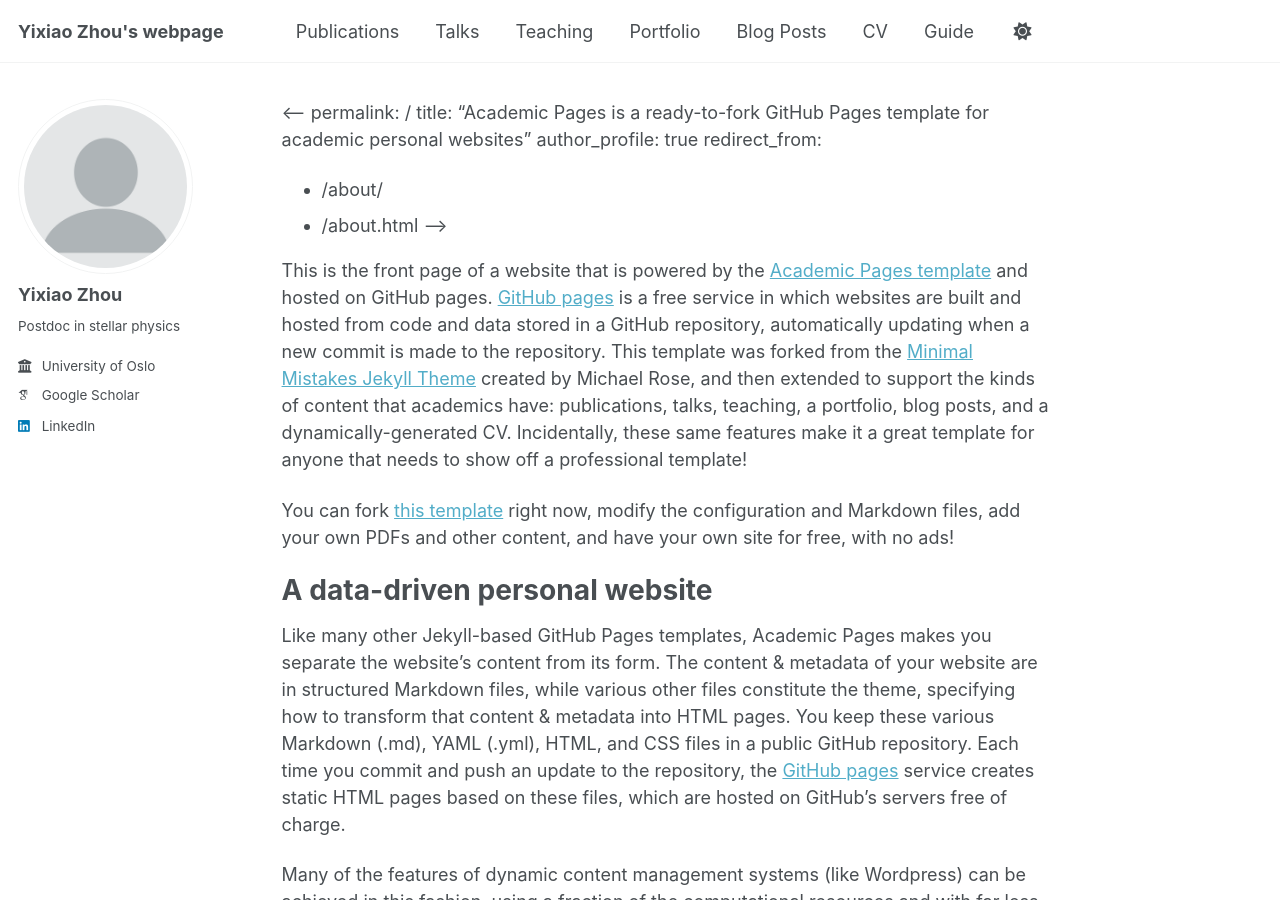
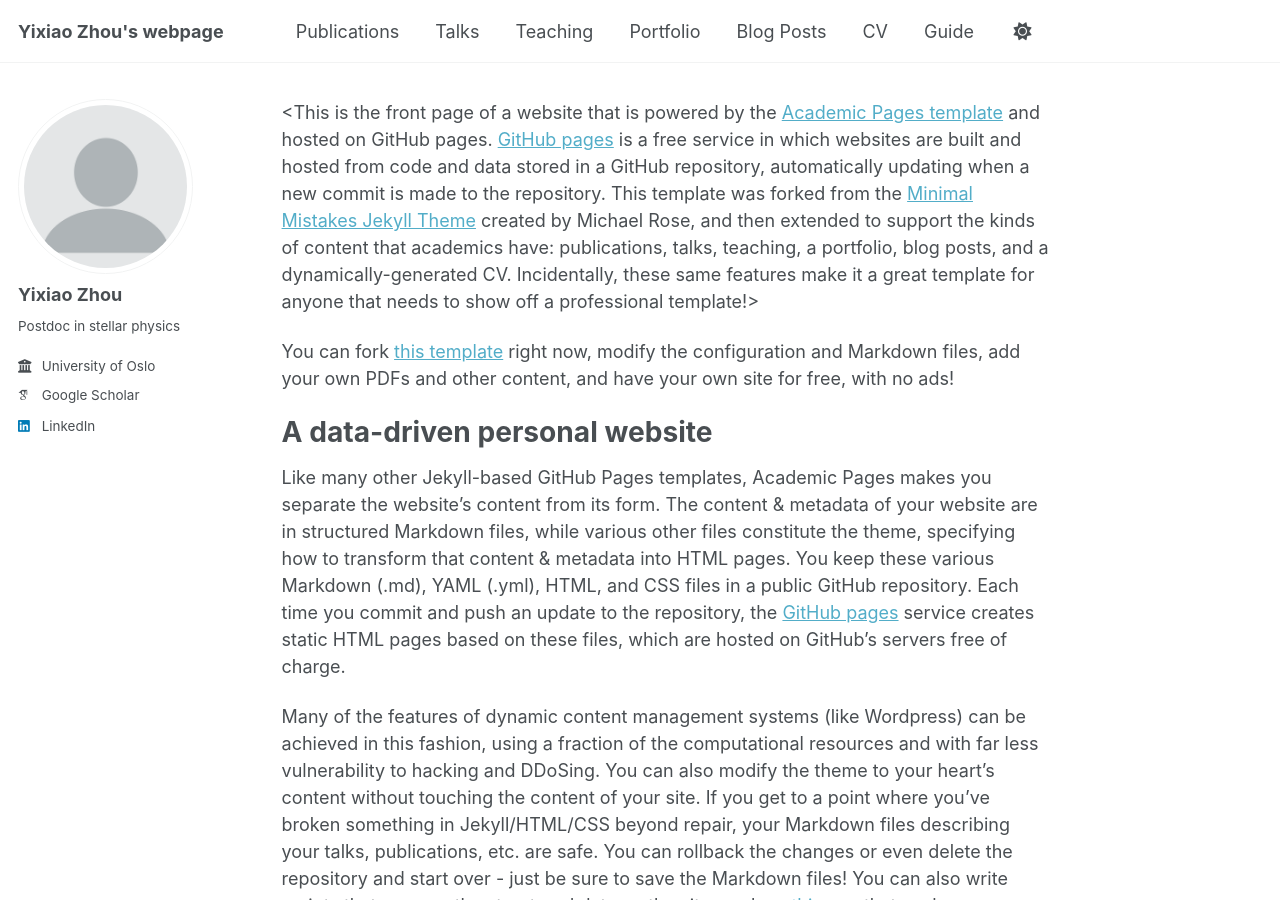
Before and after one commit to zhouyx48/zhouyx48.github.io, a Jekyll site: the page built from _pages/about.md, in a window 1280 px wide and 900 px high. Built offline with Jekyll 4.4.1, drawn with Linux system fonts in a browser that asks for light colours; some web fonts are replaced; our own code applies the rules of GitHub Pages for plain Markdown files; a script that is not in the unit is left out.

Commit message:
test commit

```diff
--- a/_pages/about.md
+++ b/_pages/about.md
@@ -1,13 +1,13 @@
-<---
+---
 permalink: /
-title: "Academic Pages is a ready-to-fork GitHub Pages template for academic personal websites"
+<title: "Academic Pages is a ready-to-fork GitHub Pages template for academic personal websites">
 author_profile: true
 redirect_from:
   - /about/
   - /about.html
---->
+---
 
-This is the front page of a website that is powered by the [Academic Pages template](https://github.com/academicpages/academicpages.github.io) and hosted on GitHub pages. [GitHub pages](https://pages.github.com) is a free service in which websites are built and hosted from code and data stored in a GitHub repository, automatically updating when a new commit is made to the repository. This template was forked from the [Minimal Mistakes Jekyll Theme](https://mmistakes.github.io/minimal-mistakes/) created by Michael Rose, and then extended to support the kinds of content that academics have: publications, talks, teaching, a portfolio, blog posts, and a dynamically-generated CV. Incidentally, these same features make it a great template for anyone that needs to show off a professional template!
+<This is the front page of a website that is powered by the [Academic Pages template](https://github.com/academicpages/academicpages.github.io) and hosted on GitHub pages. [GitHub pages](https://pages.github.com) is a free service in which websites are built and hosted from code and data stored in a GitHub repository, automatically updating when a new commit is made to the repository. This template was forked from the [Minimal Mistakes Jekyll Theme](https://mmistakes.github.io/minimal-mistakes/) created by Michael Rose, and then extended to support the kinds of content that academics have: publications, talks, teaching, a portfolio, blog posts, and a dynamically-generated CV. Incidentally, these same features make it a great template for anyone that needs to show off a professional template!>
 
  You can fork [this template](https://github.com/academicpages/academicpages.github.io) right now, modify the configuration and Markdown files, add your own PDFs and other content, and have your own site for free, with no ads!
 
```
